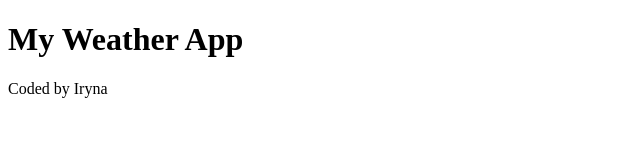
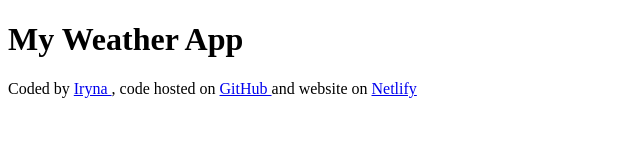
Before and after one commit to IrynaKhandoniak/my-weather-app, a plain HTML site: page index.html in a window 1280 px wide. Shown: the whole page, without its empty margins (0-640 px from the left). Drawn offline with Linux system fonts and the light colour scheme.

Commit message:
added links to the footer

```diff
--- a/index.html
+++ b/index.html
@@ -7,6 +7,9 @@
 </head>
 <body>
     <h1>My Weather App</h1>
-    <footer>Coded by Iryna</footer>
+    <footer>Coded by
+        <a href="https://github.com/IrynaKhandoniak" target="_blank"> Iryna </a>, code hosted on
+        <a href="https://github.com/IrynaKhandoniak/my-weather-app"> GitHub </a> and website on
+        <a href="https://iryna-weather-app.netlify.app"> Netlify </a> </footer>
 </body>
 </html>
```
